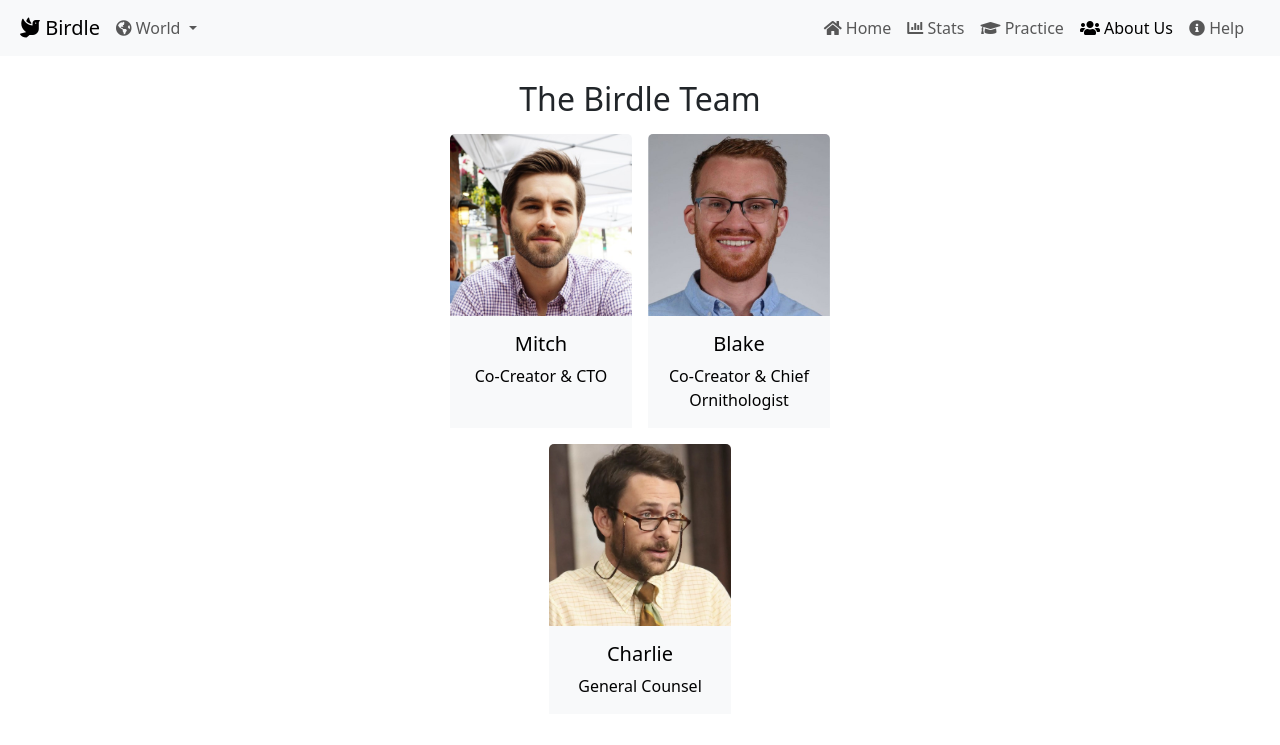
After one commit to mitchbeebe/new-birdle, a Django app: page /about/ in a window 1280 px wide. The commit adds this page. Shown: the top 745 px of the page. Run offline with Django 3.2, Linux system fonts and the light colour scheme; some libraries are stand-ins or nearby versions.

Commit message:
Basic template copy and people photos

```diff
--- /dev/null
+++ b/birdle/templates/birdle/about.html
@@ -0,0 +1,35 @@
+<!-- about.html -->
+{% extends 'birdle/base.html' %}
+{% load static %}
+
+{% block content %}
+<div class="container text-center">
+    <div class="col-10 col-md-6 col-lg-4 mx-auto py-4">
+        <h2>The Birdle Team</h2>
+        <div class="row justify-content-center text-center">
+            <div class="card col-6 border-0 p-2">
+                <img src="{% static 'birdle/mitch.jpg' %}" class="card-img-top" alt="...">
+                <div class="card-body text-bg-light">
+                <h5 class="card-title">Mitch</h5>
+                <p class="card-text">Co-Creator & CTO</p>
+                </div>
+            </div>
+            <div class="card col-6 border-0 p-2">
+                <img src="{% static 'birdle/blake.jpg' %}" class="card-img-top" alt="...">
+                <div class="card-body text-bg-light">
+                <h5 class="card-title">Blake</h5>
+                <p class="card-text">Co-Creator & Chief Ornithologist</p>
+                </div>
+            </div>
+        </div>
+        <div class="row justify-content-center text-center">
+            <div class="card col-6 border-0 p-2">
+                <img src="{% static 'birdle/charlie.jpg' %}" class="card-img-top" alt="...">
+                <div class="card-body text-bg-light">
+                <h5 class="card-title">Charlie</h5>
+                <p class="card-text">General Counsel</p>
+            </div>
+        </div>
+    </div>
+</div>
+{% endblock %}
--- a/birdle/templates/birdle/info.html
+++ b/birdle/templates/birdle/help.html
@@ -1,4 +1,4 @@
-<!-- info.html -->
+<!-- help.html -->
 
 {% extends 'birdle/base.html' %}
 
@@ -12,9 +12,9 @@
         with the species of the day, the tiles below will turn green. After three guesses, hints
         are offered. Good luck!
     </p>
-    <h2>About Me</h2>
+    <h2>Feedback</h2>
     <p>
-        My name is Mitch (@mitchbeebe on most platforms). I'm the creator and developer of Birdle.
+        My name is Mitch (@mitchbeebe on most platforms). I'm the developer of Birdle.
         Shoot me a message if you have feedback or feel free to open an issue on
         <a href="https://github.com/mitchbeebe/new-birdle" target=_blank>GitHub</a>.
     </p>
--- a/birdle/templates/birdle/stats.html
+++ b/birdle/templates/birdle/stats.html
@@ -7,7 +7,7 @@
 {% block content %}
 <div class="container text-center pt-2">
     <div class="col-auto mx-auto">
-        <h3 class="">Stats</h3>
+        <h3 class="">Stats ({{request.session.region|default:"World"}})</h3>
         <div>Games Played: {{ games_played }}</div>
         <div>Games Won: {{ games_won }}</div>
         <div>Win Percentage: {{ win_pct }}</div>
```
Also changed, not shown: birdle/static/birdle/anna.jpg (added), birdle/static/birdle/blake.jpg (added), birdle/static/birdle/charlie.jpg (added), birdle/static/birdle/mitch.jpg (added).
